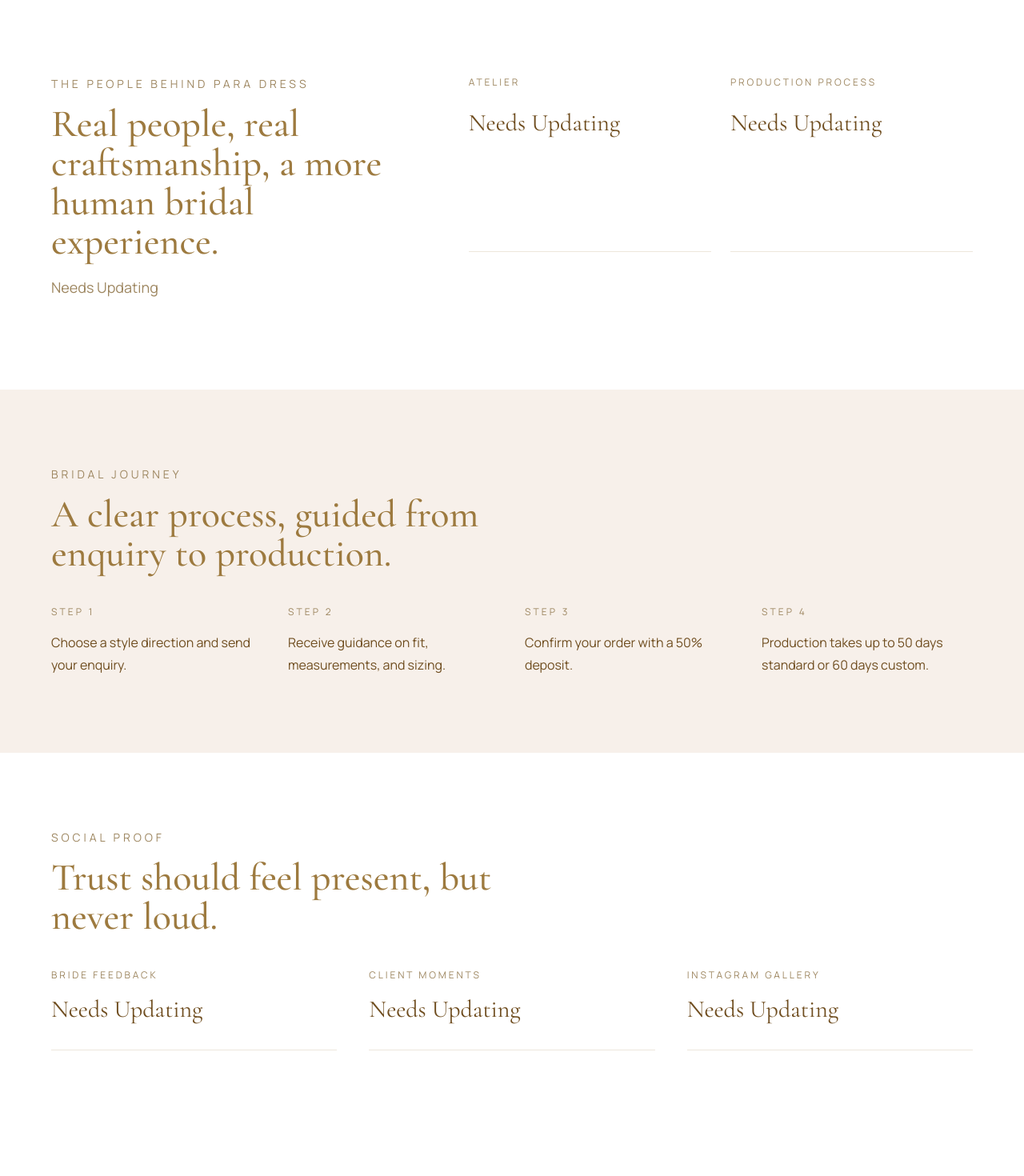
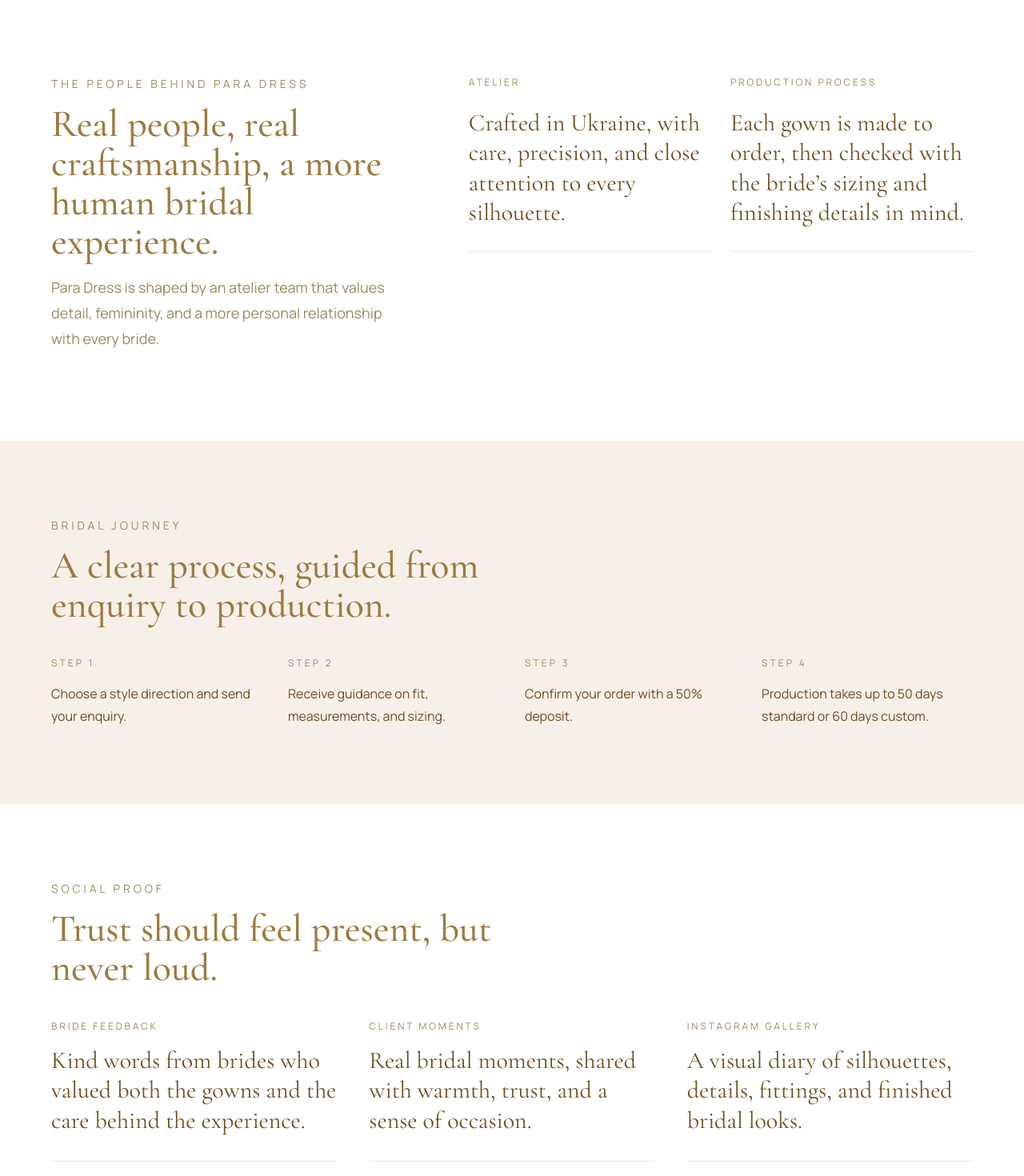
Before and after one commit to para-dress/para-site, a Next.js app: page / in a window 1280 px wide. Shown: the part 5400-6870 px from the top of the page at 80% size. Built offline with nearby package versions, Linux system fonts and the light colour scheme.

Commit message:
feat(homepage): complete final luxury refinements

```diff
--- a/src/app/page.tsx
+++ b/src/app/page.tsx
@@ -49,15 +49,15 @@ const collectionCards = [
 const socialProof = [
   {
     title: "Bride feedback",
-    body: "Needs Updating",
+    body: "Kind words from brides who valued both the gowns and the care behind the experience.",
   },
   {
     title: "Client moments",
-    body: "Needs Updating",
+    body: "Real bridal moments, shared with warmth, trust, and a sense of occasion.",
   },
   {
     title: "Instagram gallery",
-    body: "Needs Updating",
+    body: "A visual diary of silhouettes, details, fittings, and finished bridal looks.",
   },
 ];
 
@@ -250,7 +250,7 @@ export default function Home() {
               Fabric, finish, and detail deserve room to breathe.
             </h2>
             <p className="text-base leading-8 text-[var(--color-muted)] sm:text-lg">
-              Needs Updating
+              Fine fabrics, careful construction, and a couture sensibility sit at the heart of each gown.
             </p>
           </div>
         </div>
@@ -287,17 +287,21 @@ export default function Home() {
               Real people, real craftsmanship, a more human bridal experience.
             </h2>
             <p className="text-base leading-8 text-[var(--color-muted)] sm:text-lg">
-              Needs Updating
+              Para Dress is shaped by an atelier team that values detail, femininity, and a more personal relationship with every bride.
             </p>
           </div>
           <div className="grid gap-6 sm:grid-cols-2">
             <div className="min-h-[220px] border-b border-[var(--color-line)] pb-6">
               <p className="text-xs uppercase tracking-[0.24em] text-[var(--color-muted)]">Atelier</p>
-              <p className="mt-6 font-display text-2xl leading-tight text-[var(--color-ink-strong)] sm:text-3xl">Needs Updating</p>
+              <p className="mt-6 font-display text-2xl leading-tight text-[var(--color-ink-strong)] sm:text-3xl">
+                Crafted in Ukraine, with care, precision, and close attention to every silhouette.
+              </p>
             </div>
             <div className="min-h-[220px] border-b border-[var(--color-line)] pb-6">
               <p className="text-xs uppercase tracking-[0.24em] text-[var(--color-muted)]">Production process</p>
-              <p className="mt-6 font-display text-2xl leading-tight text-[var(--color-ink-strong)] sm:text-3xl">Needs Updating</p>
+              <p className="mt-6 font-display text-2xl leading-tight text-[var(--color-ink-strong)] sm:text-3xl">
+                Each gown is made to order, then checked with the bride’s sizing and finishing details in mind.
+              </p>
             </div>
           </div>
         </div>
@@ -346,6 +350,22 @@ export default function Home() {
         </div>
       </section>
 
+      <section className="relative min-h-[78vh] overflow-hidden bg-[#ece2da]">
+        <Image
+          src="/site-assets/an3000.jpg"
+          alt="Editorial bridal image for emotional brand statement."
+          fill
+          className="object-contain object-center"
+          sizes="100vw"
+        />
+        <div className="absolute inset-0 bg-[linear-gradient(180deg,rgba(20,15,12,0.14)_0%,rgba(20,15,12,0.2)_48%,rgba(20,15,12,0.38)_100%)]" />
+        <div className="relative z-10 mx-auto flex min-h-[78vh] max-w-6xl items-end px-6 py-14 sm:px-10 lg:px-16 lg:py-18">
+          <h2 className="font-display max-w-2xl text-4xl font-medium leading-[1.02] text-white sm:text-5xl lg:text-6xl">
+            Every bride remembers how she felt, not only how she looked.
+          </h2>
+        </div>
+      </section>
+
       <section id="faq" className="bg-white px-6 py-20 sm:px-10 lg:px-16 lg:py-24">
         <div className="mx-auto max-w-4xl space-y-10">
           <div className="max-w-2xl space-y-4">
@@ -369,7 +389,7 @@ export default function Home() {
                     <span className="text-2xl leading-none text-[var(--color-muted)]">{isOpen ? "−" : "+"}</span>
                   </button>
                   {isOpen ? (
-                    <div className="max-w-xl pb-7 pr-10 text-base leading-8 text-[var(--color-muted)]">
+                    <div className="max-w-xl pb-5 pr-10 text-base leading-8 text-[var(--color-muted)]">
                       {faq.answer}
                     </div>
                   ) : null}
@@ -405,18 +425,18 @@ export default function Home() {
                 <input
                   type="text"
                   placeholder="Your name"
-                  className="min-h-13 border border-white/12 bg-transparent px-4 text-sm text-white placeholder:text-white/40 outline-none transition focus:border-white/28"
+                  className="min-h-13 border border-white/18 bg-[rgba(255,255,255,0.04)] px-4 text-sm text-white placeholder:text-white/46 outline-none transition focus:border-white/32"
                 />
                 <input
                   type="email"
                   placeholder="Email address"
-                  className="min-h-13 border border-white/12 bg-transparent px-4 text-sm text-white placeholder:text-white/40 outline-none transition focus:border-white/28"
+                  className="min-h-13 border border-white/18 bg-[rgba(255,255,255,0.04)] px-4 text-sm text-white placeholder:text-white/46 outline-none transition focus:border-white/32"
                 />
               </div>
               <textarea
                 placeholder="Tell us which styles you love or where you would like guidance."
                 rows={4}
-                className="min-h-[124px] w-full resize-none border border-white/12 bg-transparent px-4 py-4 text-sm text-white placeholder:text-white/40 outline-none transition focus:border-white/28"
+                className="min-h-[124px] w-full resize-none border border-white/18 bg-[rgba(255,255,255,0.04)] px-4 py-4 text-sm text-white placeholder:text-white/46 outline-none transition focus:border-white/32"
               />
               <div className="flex flex-col gap-4 sm:flex-row">
                 <a
@@ -429,7 +449,7 @@ export default function Home() {
                   href="https://instagram.com/para.dress"
                   target="_blank"
                   rel="noreferrer"
-                  className="inline-flex min-h-13 items-center justify-center border border-white/12 px-7 py-4 text-sm font-medium uppercase tracking-[0.12em] text-white transition hover:bg-white/8"
+                  className="inline-flex min-h-13 items-center justify-center border border-white/16 px-7 py-4 text-sm font-medium uppercase tracking-[0.12em] text-white transition hover:bg-white/8"
                 >
                   Message on Instagram
                 </a>
@@ -439,15 +459,21 @@ export default function Home() {
               <div className="space-y-6">
                 <div>
                   <p className="text-xs uppercase tracking-[0.24em] text-white/50">Craftsmanship details</p>
-                  <p className="mt-3 text-base leading-7 text-white/72">Needs Updating</p>
+                  <p className="mt-3 text-base leading-7 text-white/72">
+                    Each gown is made with close attention to structure, fabric, fit, and finishing.
+                  </p>
                 </div>
                 <div>
                   <p className="text-xs uppercase tracking-[0.24em] text-white/50">Client proof</p>
-                  <p className="mt-3 text-base leading-7 text-white/72">Needs Updating</p>
+                  <p className="mt-3 text-base leading-7 text-white/72">
+                    Brides are guided personally, with sizing support and direct communication throughout the process.
+                  </p>
                 </div>
                 <div>
                   <p className="text-xs uppercase tracking-[0.24em] text-white/50">Instagram gallery</p>
-                  <p className="mt-3 text-base leading-7 text-white/72">Needs Updating</p>
+                  <p className="mt-3 text-base leading-7 text-white/72">
+                    Explore the evolving visual world of Para Dress through fittings, details, and bridal looks.
+                  </p>
                 </div>
               </div>
             </div>
```
